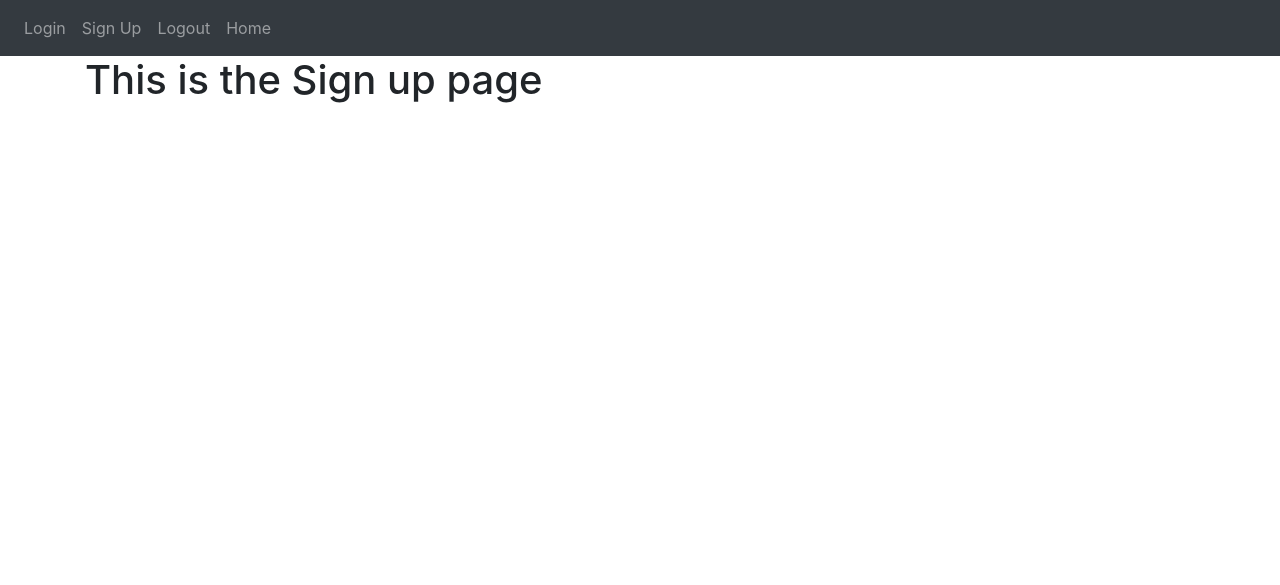
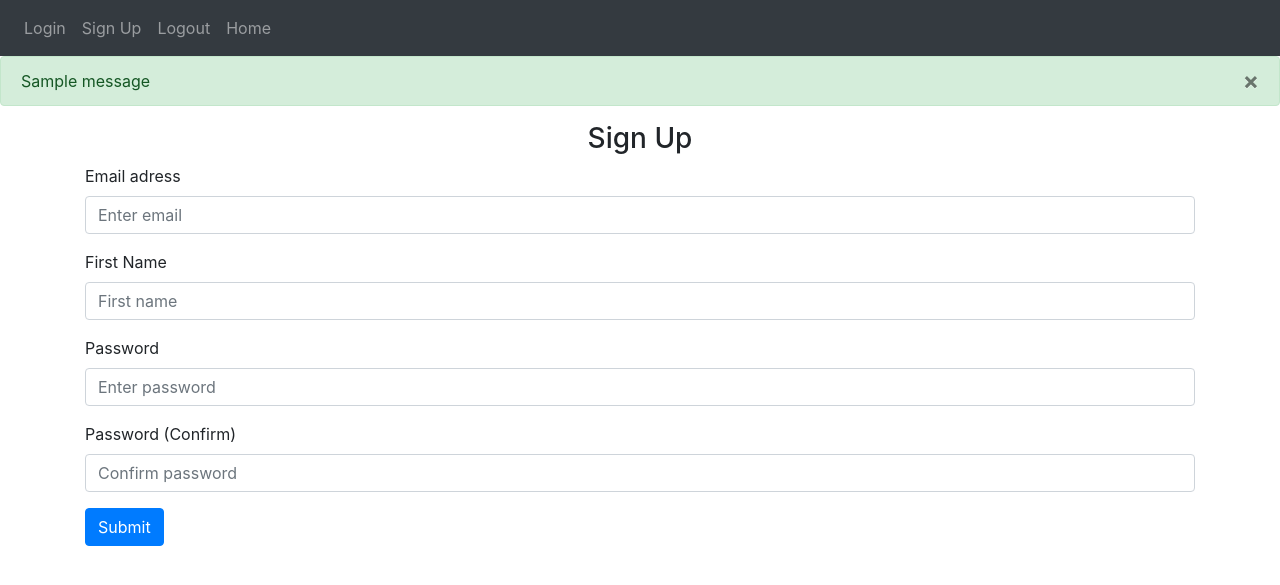
Before and after one commit to Akat21/EduRepo, a Flask app: page /sign-up in a window 1280 px wide. Shown: the top 585 px of the page. Run offline with Flask 2, Linux system fonts and the light colour scheme; one stand-in notice (Sample message) is shown; some libraries are stand-ins or nearby versions.

Commit message:
Basic HTTP functions

```diff
--- a/MyWebsite/website/auth.py
+++ b/MyWebsite/website/auth.py
@@ -1,15 +1,33 @@
-from flask import Blueprint, render_template
+from flask import Blueprint, render_template, request, flash
 
 auth = Blueprint('auth', __name__)
 
-@auth.route('/login')
+@auth.route('/login', methods = ["GET", "POST"])
 def login():
-    return render_template("login.html", boolean = True)
+    data = request.form
+    return render_template("login.html")
 
 @auth.route('/logout')
 def logout():
     return "<p>Logout</p>"
 
-@auth.route('/sign-up')
+@auth.route('/sign-up', methods = ["GET", "POST"])
 def sign_up():
+    if request.method == "POST":
+        email = request.form.get("email")
+        firstname = request.form.get("firstName")
+        password1 = request.form.get("password1")
+        password2 = request.form.get("password2")
+
+        if len(email) < 4:
+            flash("Email must be greater than 3 characters", category="error")
+        elif len(firstname) < 3:
+            flash("First name must be greater than 1 character", category="error")
+        elif password1 != password2:
+            flash("Passwords dont match", category="error")
+        elif  len(password1) < 7:
+            flash("Password must be at least 7 characters", category="error")
+        else:
+            flash("Account created!", category="success")
+
     return render_template("sign_up.html")
--- a/MyWebsite/website/templates/base.html
+++ b/MyWebsite/website/templates/base.html
@@ -34,6 +34,28 @@
             </div>
         </nav>
 
+        {% with messages = get_flashed_messages(with_categories=true) %}
+        {% if messages %}
+            {% for category, message in messages %}
+            {% if category == "error" %}
+                <div class="alert alert-danger alter-dismissable fade show" role="alert">
+                    {{ message }}
+                    <button type="button" class="close" data-dismiss="alert">
+                        <span aria-hidden="true">&times;</span>
+                    </button>
+                </div>
+            {% else %}
+                <div class="alert alert-success alter-dismissable fade show" role="alert">
+                    {{ message }}
+                    <button type="button" class="close" data-dismiss="alert">
+                        <span aria-hidden="true">&times;</span>
+                    </button>
+                </div>
+            {% endif %}
+            {% endfor %}
+        {% endif %}
+        {% endwith %}
+
         <div class="container">
             {% block content %}
             {% endblock %}
--- a/MyWebsite/website/templates/sign_up.html
+++ b/MyWebsite/website/templates/sign_up.html
@@ -1,5 +1,28 @@
 {% extends "base.html" %} {% block title %}Sing Up{% endblock %}
 
 {% block content %}
-    <h1>This is the Sign up page</h1>
+    <form method="POST">
+        <h3 align="center">Sign Up</h3>
+        <div class="form-group">
+            <label for="email">Email adress</label>
+            <input type="email" class="form-control" id="email" name="email" placeholder="Enter email">
+        </div>
+
+        <div class="form-group">
+            <label for="firstName">First Name</label>
+            <input type="text" class="form-control" id="firstName" name="firstName" placeholder="First name">
+        </div>
+
+        <div class="form-group">
+            <label for="password1">Password</label>
+            <input type="password" class="form-control" id="password1" name="password1" placeholder="Enter password">
+        </div>
+
+        <div class="form-group">
+            <label for="password2">Password (Confirm)</label>
+            <input type="password" class="form-control" id="password2" name="password2" placeholder="Confirm password">
+        </div>
+
+        <button type="submit" class="btn btn-primary">Submit</button>
+    </form>
 {% endblock %}
```
Also changed, not shown: MyWebsite/website/templates/login.html (+13 -6 lines).
